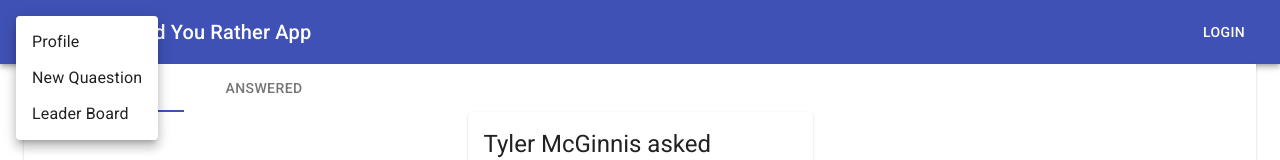
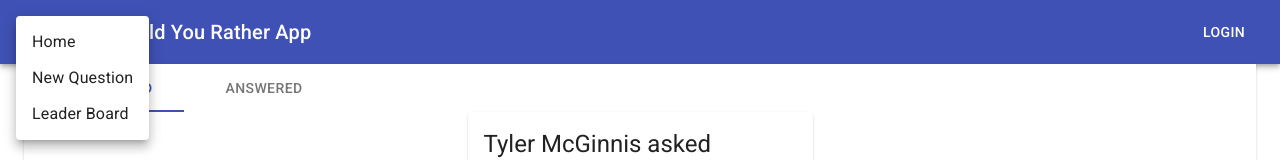
Before and after one commit to stephane-duteriez/WouldYouRather, a React (Create React App) app: page / in a window 1280 px wide. Both pictures are taken after a click on the button "menu". Shown: the top 160 px of the page. Built offline with nearby package versions, Linux system fonts and the light colour scheme.

Commit message:
feature : add Link in menu

```diff
--- a/src/Components/MyMenu.js
+++ b/src/Components/MyMenu.js
@@ -4,6 +4,7 @@ import Menu from '@material-ui/core/Menu';
 import MenuItem from '@material-ui/core/MenuItem';
 import IconButton from '@material-ui/core/IconButton';
 import MenuIcon from '@material-ui/icons/Menu';
+import {Link} from 'react-router-dom';
 
 const useStyles = makeStyles((theme) => ({
   menuButton: {
@@ -44,8 +45,13 @@ export default function SimpleMenu() {
         open={Boolean(anchorEl)}
         onClose={handleClose}
       >
-        <MenuItem onClick={handleClose}>Profile</MenuItem>
-        <MenuItem onClick={handleClose}>New Quaestion</MenuItem>
+        <MenuItem
+          onClick={handleClose}
+          component={Link}
+          to='/'>
+            Home
+        </MenuItem>
+        <MenuItem onClick={handleClose}>New Question</MenuItem>
         <MenuItem onClick={handleClose}>Leader Board</MenuItem>
       </Menu>
     </div>
```
